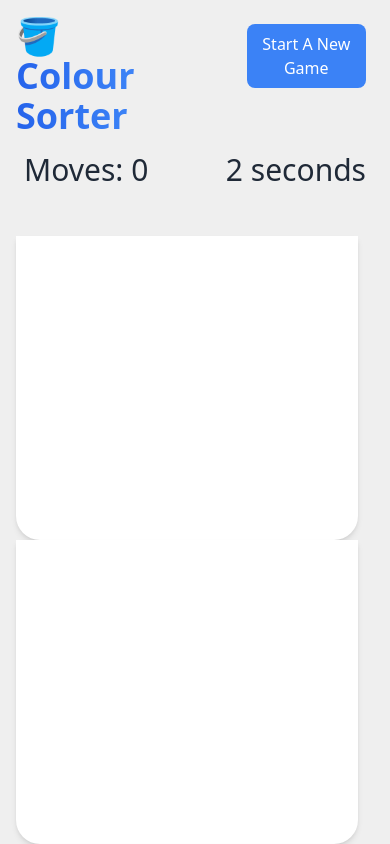
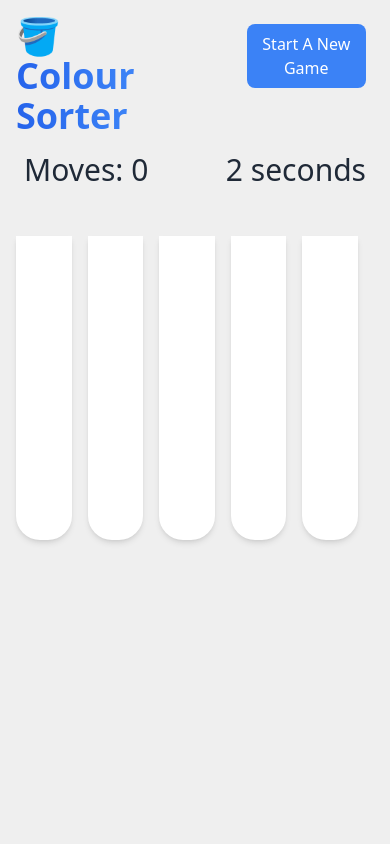
Before and after one commit to jonnochoo/colour-game, a Nuxt app: page / in a window 390 px wide. Both pictures are taken after a click on the button "Start Game". Shown: the top 844 px of the page. Built offline with nearby package versions, Linux system fonts and the light colour scheme.

Commit message:
feat: update for mobile

```diff
--- a/app.vue
+++ b/app.vue
@@ -3,9 +3,14 @@
         <NuxtPage />
     </div>
 </template>
+
 <script>
 import 'animate.css'
+useHead({
+    title: 'Colour Sorter',
+})
 </script>
+
 <style>
 body {
     background-color: #efefef;
--- a/pages/index.vue
+++ b/pages/index.vue
@@ -8,7 +8,7 @@
         </h1>
         <div v-if="data.game !== null" class="p-2 mb-2 text-center">
             <button
-                class="rounded-lg text-white p-2 bg-blue-500 hover:bg-blue-600"
+                class="rounded-lg text-white p-2 bg-blue-500 hover:bg-blue-500"
                 @click="createGame"
             >
                 Start A New Game
@@ -35,7 +35,7 @@
                 {{ data.game.timer }}
             </div>
         </div>
-        <div class="grid lg:grid-cols-5 mt-10">
+        <div class="grid grid-cols-5 mt-10">
             <Stack
                 v-for="stack in data.game.stacks"
                 :stack="stack"
```
